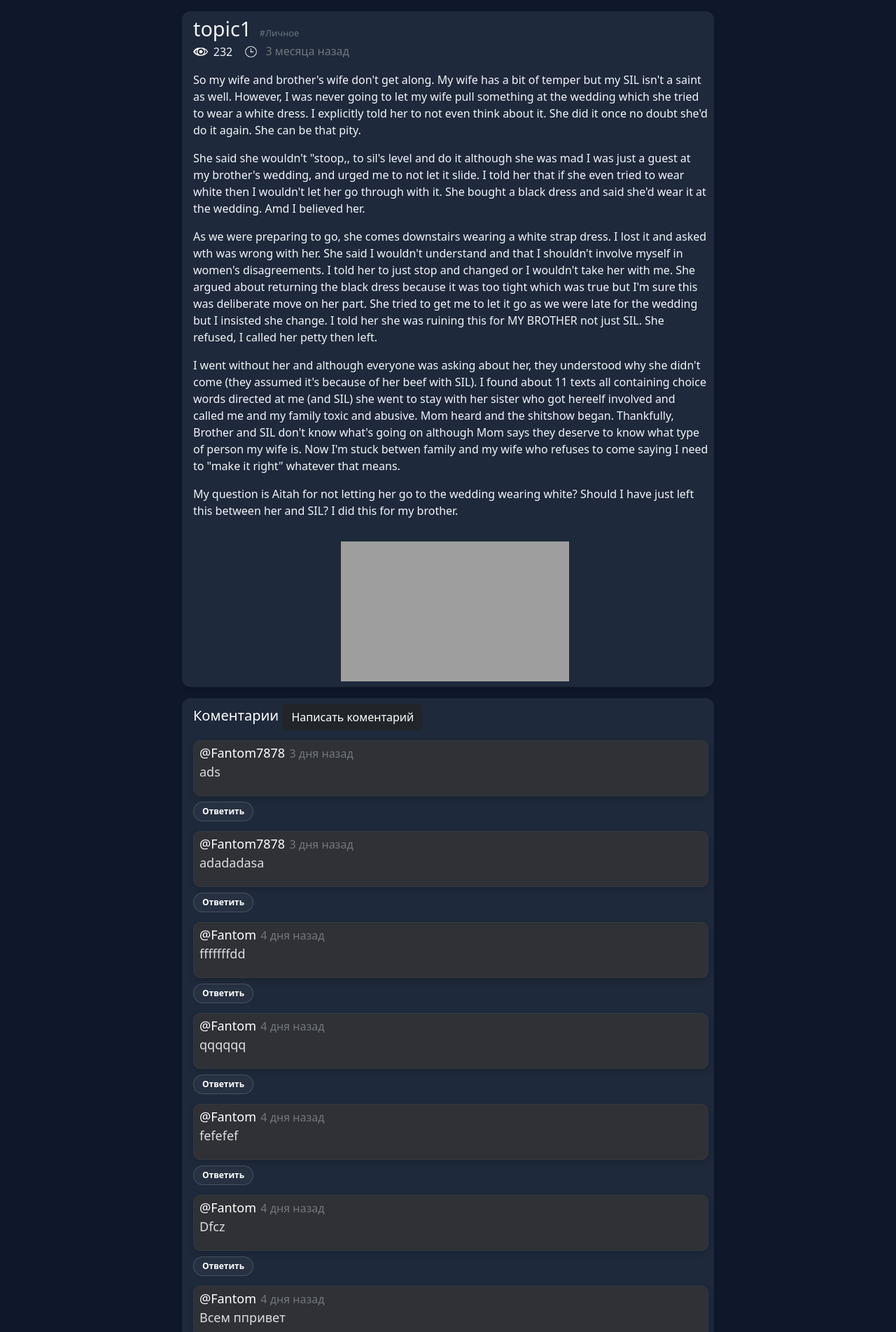
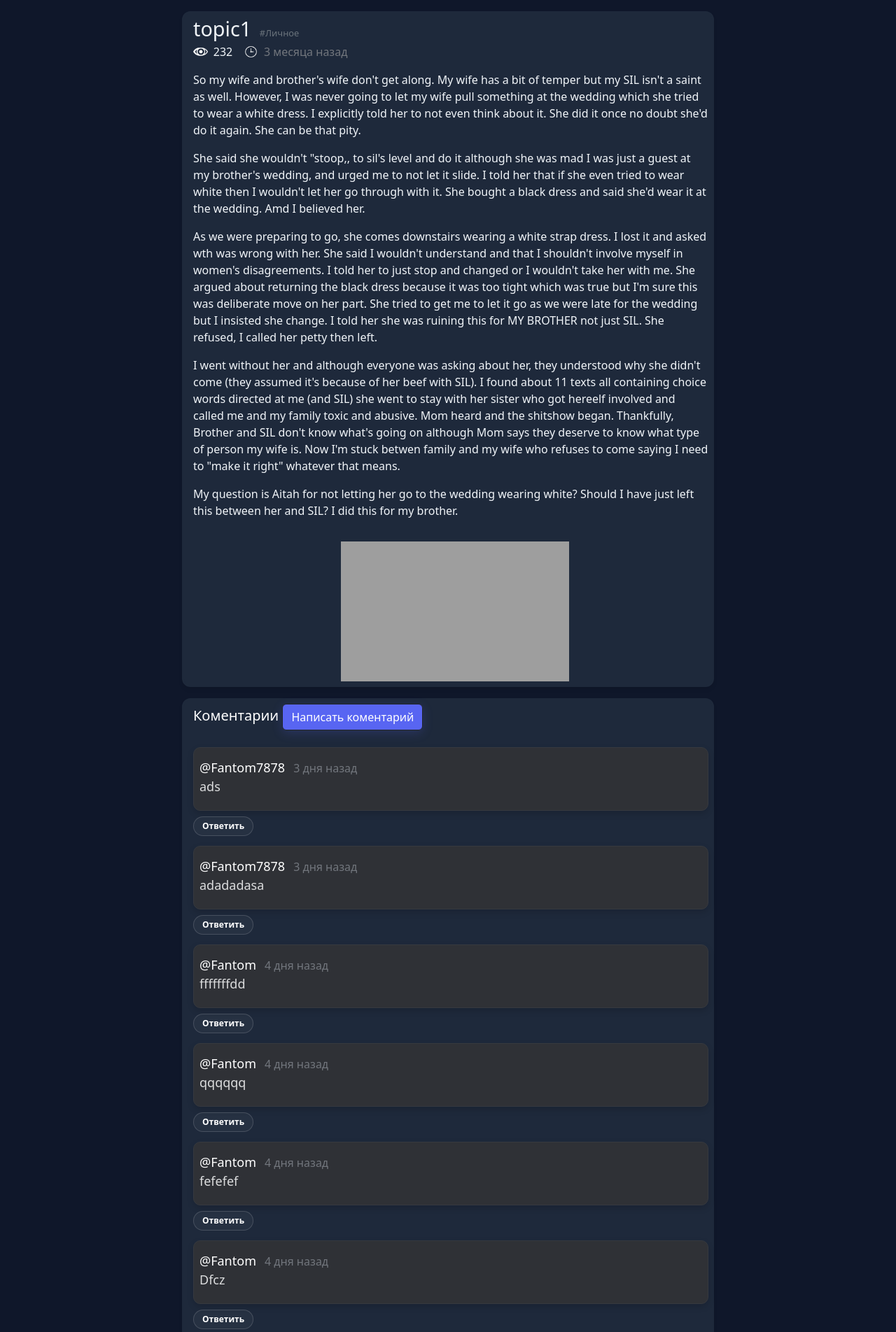
Before and after one commit to Fantomchick/Proekt-info-progra, a Django app: page /forum/topic/1/ in a window 1280 px wide. Shown: the part 56-1960 px from the top of the page at 70% size. Run offline with Django 5.2, Linux system fonts and the light colour scheme; data comes from the database, SQL or seed files in the repository; both versions use the stored data as it was after the commit; some libraries are stand-ins or nearby versions; grey boxes are pictures that could not be loaded.

Commit message:
Сделал внешний вид кнокпи удаления

```diff
--- a/proect_info_progra_app/proect_info_progra_app/static/style/topic.css
+++ b/proect_info_progra_app/proect_info_progra_app/static/style/topic.css
@@ -48,13 +48,20 @@ body {
     } */
 
 }
+
+.date-author{
+    display: flex;
+    align-items: baseline;
+    gap: 8px;
+}
+
 .topic-date{
-    margin-top: 2.9px;
-    margin-left: 0.4rem;
     font-size: 16px;
     color: #72767d
 
 }
+
+
 #topic-title {
     font-size: 1.8rem;
     color: #F1F5F9;
@@ -64,19 +71,28 @@ body {
     width: 350px;
     height: 200px;
 }
+
 #topic-topic {
     margin-bottom: 1rem;
 }
+
 #topic-image{
     margin-top: 1rem;
 }
+
 .input-comment {
     margin-top: 1rem;
     display: none;
 }
+
+#title-comment {
+    margin-bottom: 1.5rem;
+}
+
 #no-comment{
     margin-top: 1rem;
 }
+
 #comment-container{
     margin-top: 1rem;
 }
@@ -116,7 +132,10 @@ body {
 
 .comment-header{
     display: flex;
+    justify-content: space-between;
     align-items: center;
+    width: 100%;
+    margin-top: 10px;
     font-size: 18px;
 }
 
@@ -166,3 +185,34 @@ body {
 .btn-submit-comment:hover {
     background-color: #5b6eae;
 }
+
+#btn-write-comment{
+    background-color: #5865f2;
+    color: #ffffff;
+    box-shadow: 0 4px 15px rgba(88, 101, 242, 0.2);
+}
+
+#btn-write-comment:hover{
+    background-color: #4752c4;
+    transform: translateY(-2px);
+    box-shadow: 0 6px 20px rgba(88,101, 242, 0.4);
+}
+
+#btn-write-comment:active{
+    transform: translateY(0);
+}
+
+.btn-delete-comment{
+    background-color: rgba(237, 66, 69, 0.1);
+    color: #ed4245;
+    border: 1px solid rgba(237, 66, 69, 0.2);
+    padding: 5px 12px;
+    font-size: 12px;
+}
+
+.btn-delete-comment:hover{
+    background-color: #ed4245;
+    color: #ffffff;
+    border-color: #ed4245;
+    box-shadow: 0 0 15px rgba(237, 66, 69, 0.5);
+}
--- a/proect_info_progra_app/proect_info_progra_app/templates/topic-template.html
+++ b/proect_info_progra_app/proect_info_progra_app/templates/topic-template.html
@@ -38,7 +38,12 @@
             </div>
             {% for comment in comments %}
             <div class="comment">
-                <div class=' comment-header'>@{{ comment.user.username }} <span class='topic-date' data-timestamp='{{comment.created|date:"c" }}'>{{comment.created|date:"d.m.Y H:i:s"}}</span>
+                <div class=' comment-header'>
+                    {% if comment.user == user %}
+                    <div class="date-author">Ты <span class='topic-date' data-timestamp='{{comment.created|date:"c" }}'>{{comment.created|date:"d.m.Y H:i:s"}}</span></div>
+                    {%else%}
+                    <div class="date-author">@{{ comment.user.username }} <span class='topic-date' data-timestamp='{{comment.created|date:"c" }}'>{{comment.created|date:"d.m.Y H:i:s"}}</span></div>
+                    {%endif%}
                     {% if comment.user == user %}
                     <input type="button" class="btn btn-dark text-white btn-delete-comment" value="Удалить"
                         data-comment-id="{{ comment.id }}"></input>
```
Also changed, not shown: proect_info_progra_app/db.sqlite3.
